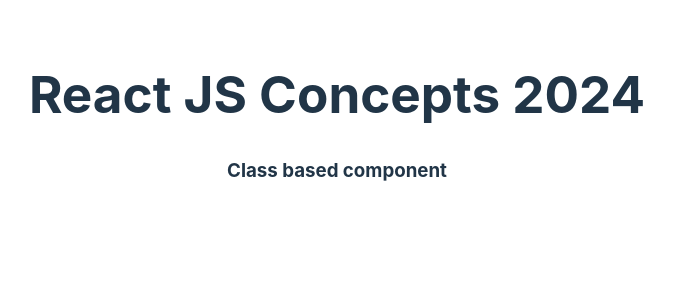
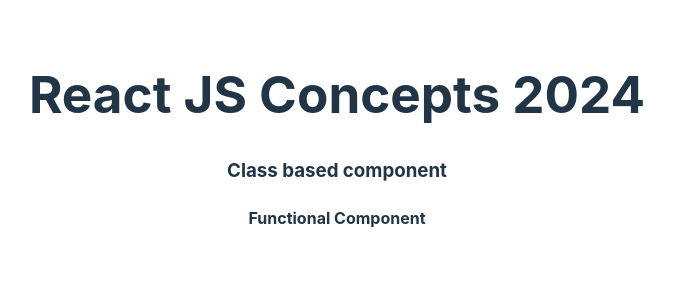
Before and after one commit to amar-jondhalekar/reactjs_concept, a React (Vite) app in the folder React Js/react-js-concepts/: page / in a window 1280 px wide. Shown: the top 300 px of the page, without its empty margins (303-977 px from the left). Built offline with nearby package versions, Linux system fonts and the light colour scheme.

Commit message:
components

```diff
--- a/React Js/react-js-concepts/src/App.jsx
+++ b/React Js/react-js-concepts/src/App.jsx
@@ -3,6 +3,7 @@ import reactLogo from './assets/react.svg'
 import viteLogo from '/vite.svg'
 import './App.css'
 import ClassBasedComponent from './components/class-based-component'
+import FunctionalComponent from './components/functional-component'
 
 function App() {
 
@@ -11,6 +12,7 @@ function App() {
       <div>
         <h1> React JS Concepts 2024 </h1>
         <ClassBasedComponent/>
+        <FunctionalComponent/>
       </div>
     </>
   )
--- /dev/null
+++ b/React Js/react-js-concepts/src/components/functional-component.jsx
@@ -0,0 +1,17 @@
+
+function FunctionalComponent() {
+ return(
+ <div>
+    <h4> Functional Component </h4>
+ </div>
+ );
+}
+
+// const FunctionalComponent = () => {
+//     return(
+//         <div>
+//             <h4> Functional Component </h4>
+//         </div>
+//     );
+// }
+export default FunctionalComponent;
```
